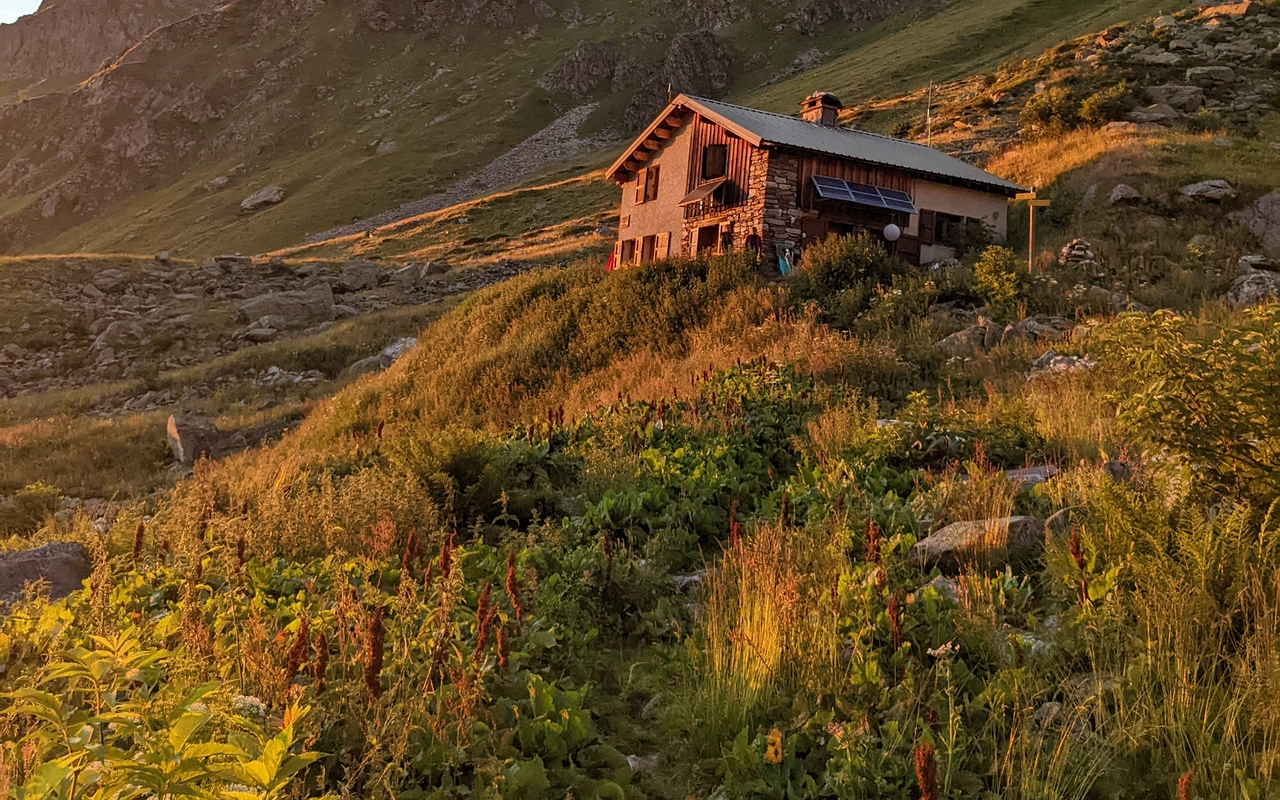
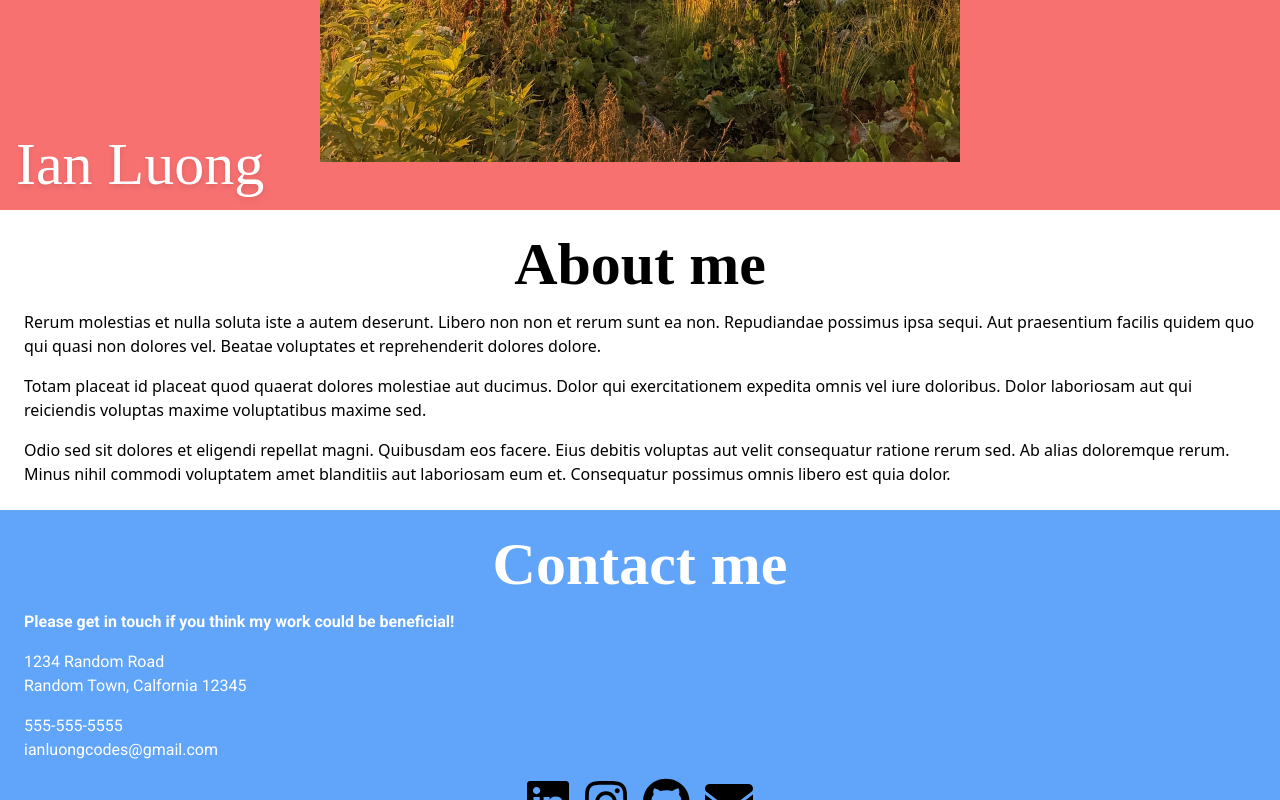
Before and after one commit to IanLuong/ianluong.github.io, a JavaScript app: page / in a window 1280 px wide. Shown: the part 740-1540 px from the top of the page. Built offline with nearby package versions, Linux system fonts and the light colour scheme; the HTML template or start-up script is replaced by a standard one; a web font is replaced by a local one.

Commit message:
Setup hero section html

```diff
--- a/src/components/Hero.js
+++ b/src/components/Hero.js
@@ -1,7 +1,42 @@
-import portrait from "../img/pexels-kassandre-pedro-12798416.jpg"
+import portrait from "../img/pexels-kassandre-pedro-12798416.jpg";
 
 export default function Hero() {
-    return (
-        <img src={portrait} />
-    )
+  return (
+    <section>
+      <div className="relative flex flex-col bg-red-400">
+        <img className="w-1/2 self-center m-12" src={portrait} alt="" />
+        <h1 className="font-ibarra drop-shadow-md absolute text-6xl text-white right-4 top-4 text-right">
+          Frontend Developer
+        </h1>
+        <h1 className="font-ibarra drop-shadow-md absolute text-6xl text-white left-4 bottom-4">
+          Ian Luong
+        </h1>
+      </div>
+
+      <div className="flex flex-col p-6 gap-4">
+        <h1 className="font-ibarra font-semibold self-center text-6xl mb-">
+          About me
+        </h1>
+
+        <p>
+          Rerum molestias et nulla soluta iste a autem deserunt. Libero non non
+          et rerum sunt ea non. Repudiandae possimus ipsa sequi. Aut praesentium
+          facilis quidem quo qui quasi non dolores vel. Beatae voluptates et
+          reprehenderit dolores dolore.
+        </p>
+        <p>
+          Totam placeat id placeat quod quaerat dolores molestiae aut ducimus.
+          Dolor qui exercitationem expedita omnis vel iure doloribus. Dolor
+          laboriosam aut qui reiciendis voluptas maxime voluptatibus maxime sed.
+        </p>
+        <p>
+          Odio sed sit dolores et eligendi repellat magni. Quibusdam eos facere.
+          Eius debitis voluptas aut velit consequatur ratione rerum sed. Ab
+          alias doloremque rerum. Minus nihil commodi voluptatem amet blanditiis
+          aut laboriosam eum et. Consequatur possimus omnis libero est quia
+          dolor.
+        </p>
+      </div>
+    </section>
+  );
 }
```
